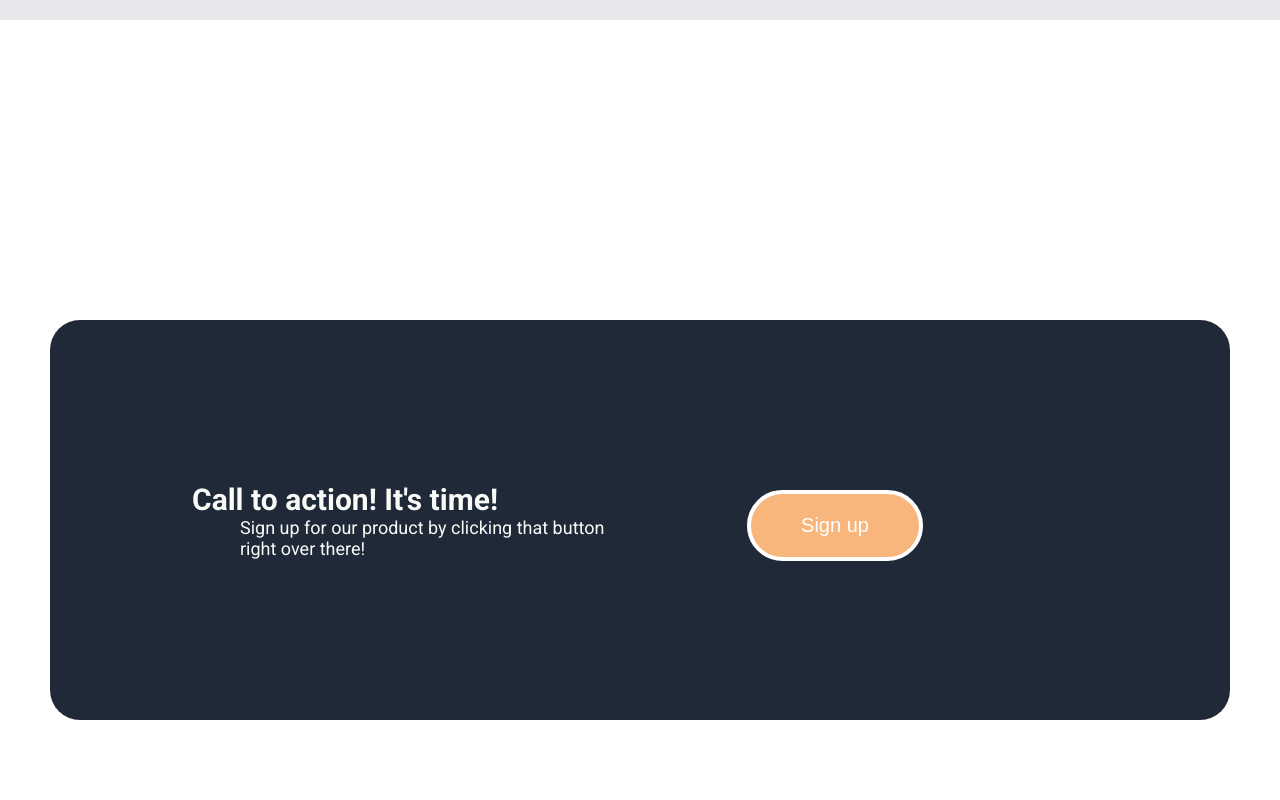
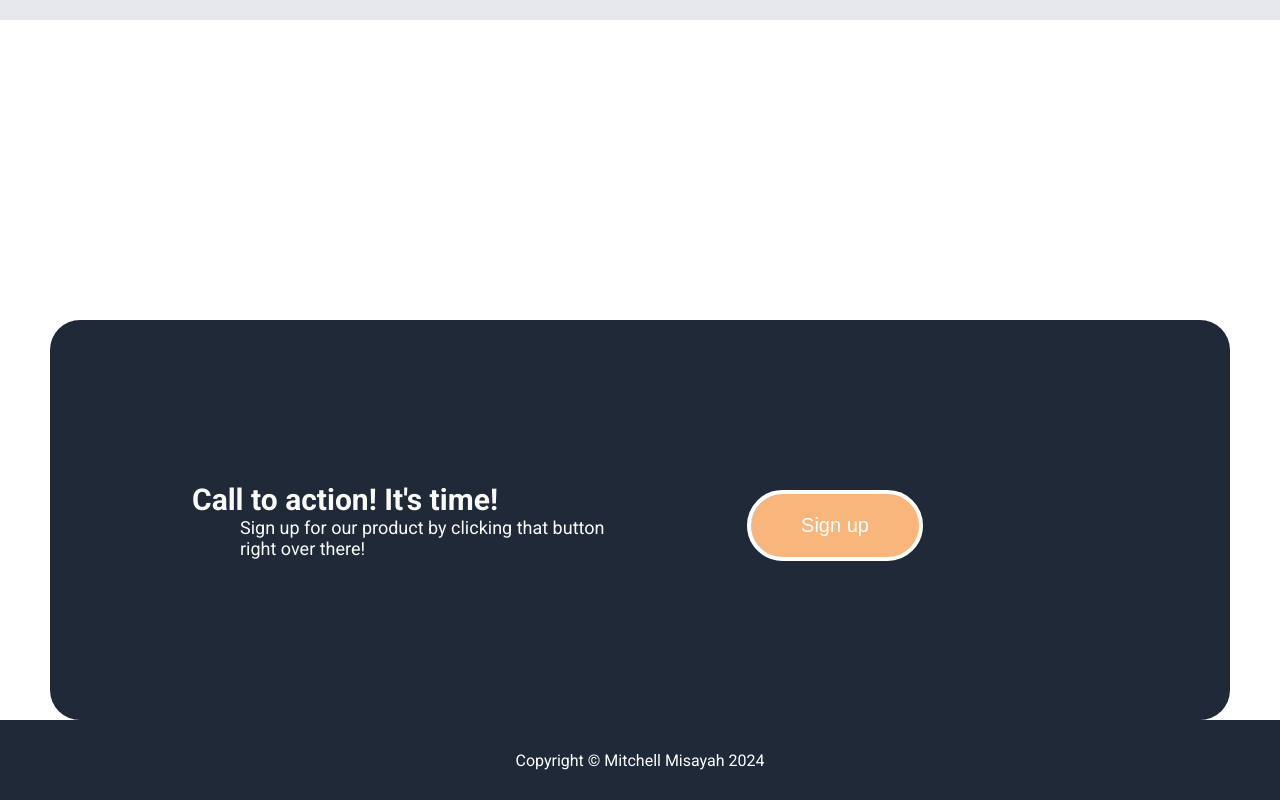
Before and after one commit to mitchellmisayah/OdinLandingPageTwo, a plain HTML site: page index.html in a window 1280 px wide. Shown: the part 1489-2289 px from the top of the page. Before the commit the page ends 2209 px from the top, so only its background shows below. Drawn offline with Linux system fonts and the light colour scheme.

Commit message:
footer done

```diff
--- a/index.html
+++ b/index.html
@@ -81,5 +81,9 @@
         </div>
     </div>
 
+    <div class = "footer">
+        <p id = "footer-message"> Copyright &copy; Mitchell Misayah 2024</p>
+    </div>
+
 </body>
 </html>
--- a/styles.css
+++ b/styles.css
@@ -205,3 +205,14 @@ body{
     margin-top: 10px;
     border-radius: 100px;
 }
+/*Footer*/
+.footer{
+    display: flex;
+    min-height: 10vh;
+    background-color: #1F2937;
+    justify-content: center;
+    align-items: center;
+}
+#footer-message{
+    color: white;
+}
```
